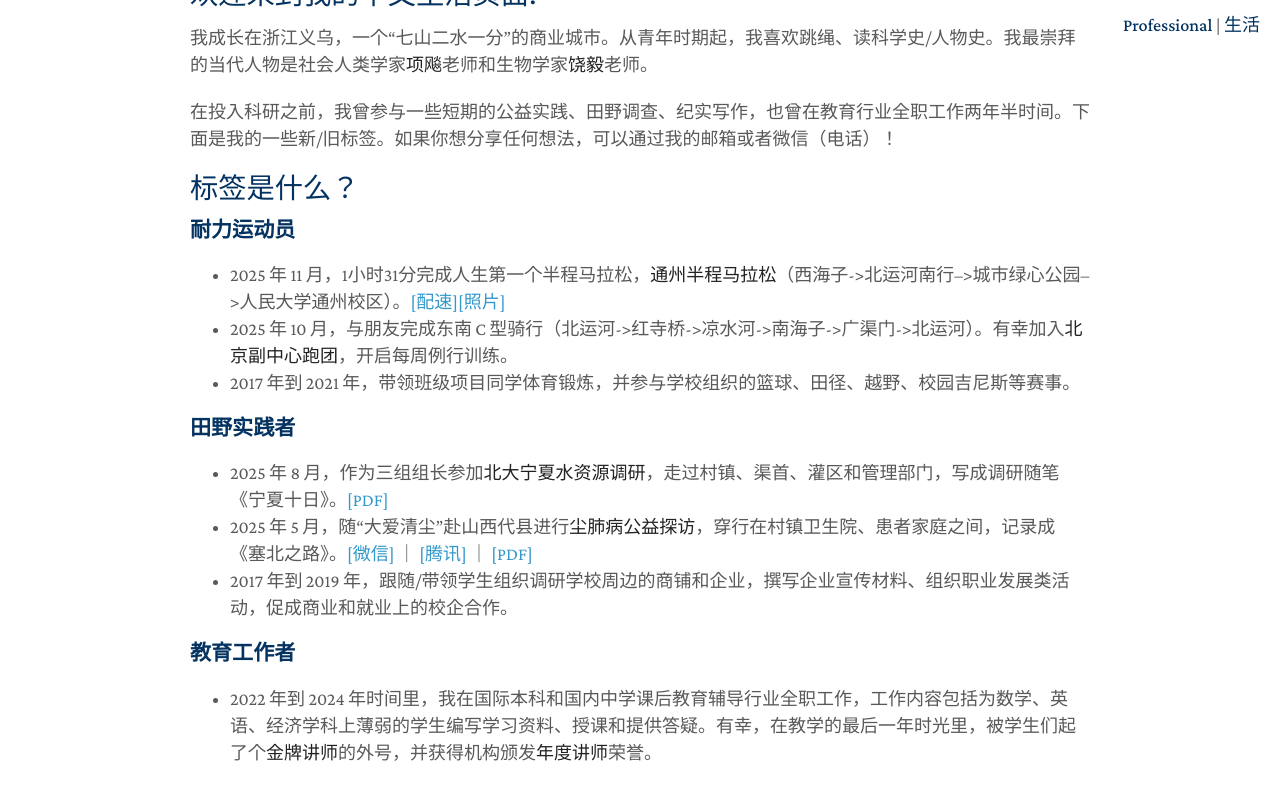
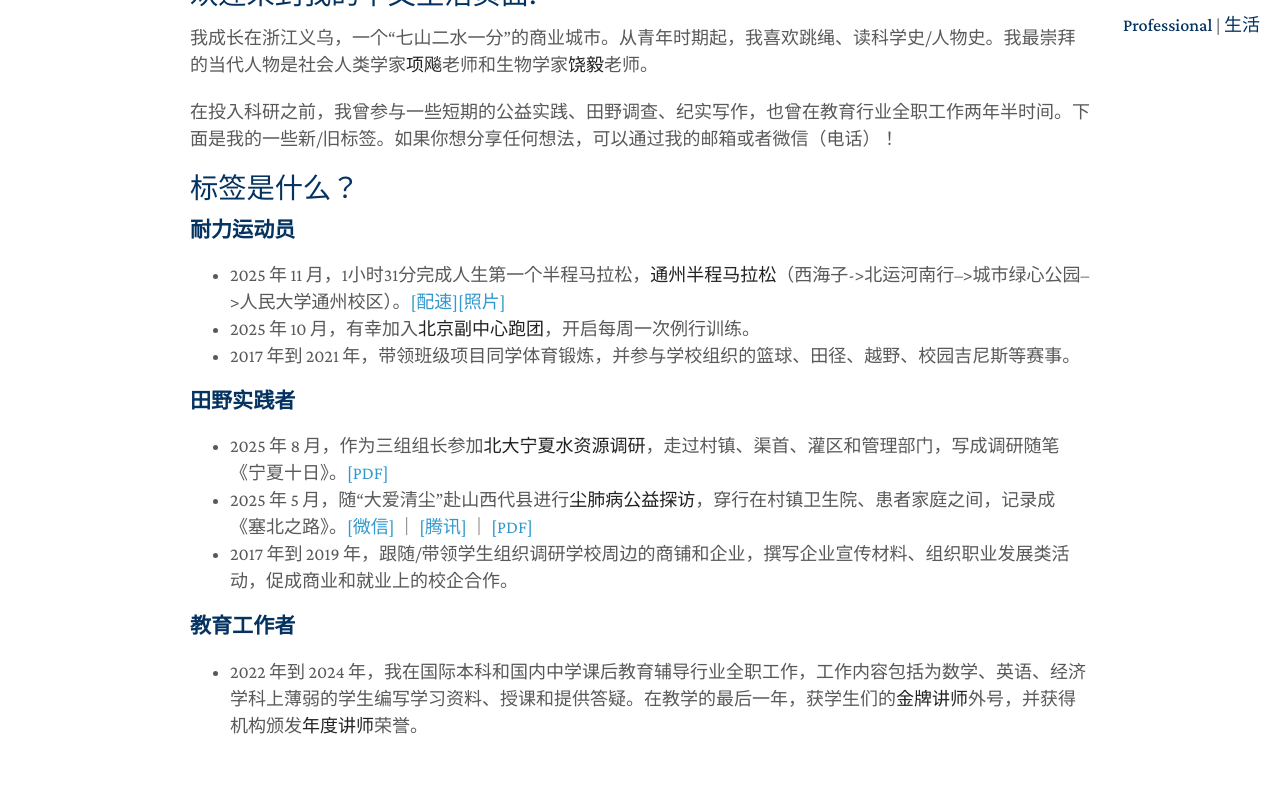
Before and after one commit to zhangming4153/zhangming4153.github.io, a Jekyll site: the page built from cn/index.md, in a window 1280 px wide and 900 px high, scrolled down 716 px. Shown: the top 800 px of the window. Built offline with Jekyll 4.4.1, drawn with Linux system fonts in a browser that asks for light colours; a style sheet for code colours, icons or effects is not loaded.

Commit message:
Update index.md

```diff
--- a/cn/index.md
+++ b/cn/index.md
@@ -15,7 +15,7 @@ title: 章明
 
 ### 耐力运动员
 - 2025 年 11 月，1小时31分完成人生第一个半程马拉松，**通州半程马拉松**（西海子->北运河南行-->城市绿心公园-->人民大学通州校区）。[[配速]](/assets/tongz_semimara.jpg)[[照片]](/assets/tongzhou_mara_1107.jpg)
-- 2025 年 10 月，与朋友完成东南 C 型骑行（北运河->红寺桥->凉水河->南海子->广渠门->北运河）。有幸加入**北京副中心跑团**，开启每周例行训练。
+- 2025 年 10 月，有幸加入**北京副中心跑团**，开启每周一次例行训练。
 - 2017 年到 2021 年，带领班级项目同学体育锻炼，并参与学校组织的篮球、田径、越野、校园吉尼斯等赛事。
 
 ### 田野实践者
@@ -24,4 +24,4 @@ title: 章明
 - 2017 年到 2019 年，跟随/带领学生组织调研学校周边的商铺和企业，撰写企业宣传材料、组织职业发展类活动，促成商业和就业上的校企合作。
 
 ### 教育工作者
-- 2022 年到 2024 年时间里，我在国际本科和国内中学课后教育辅导行业全职工作，工作内容包括为数学、英语、经济学科上薄弱的学生编写学习资料、授课和提供答疑。有幸，在教学的最后一年时光里，被学生们起了个**金牌讲师**的外号，并获得机构颁发**年度讲师**荣誉。
+- 2022 年到 2024 年，我在国际本科和国内中学课后教育辅导行业全职工作，工作内容包括为数学、英语、经济学科上薄弱的学生编写学习资料、授课和提供答疑。在教学的最后一年，获学生们的**金牌讲师**外号，并获得机构颁发**年度讲师**荣誉。
```
